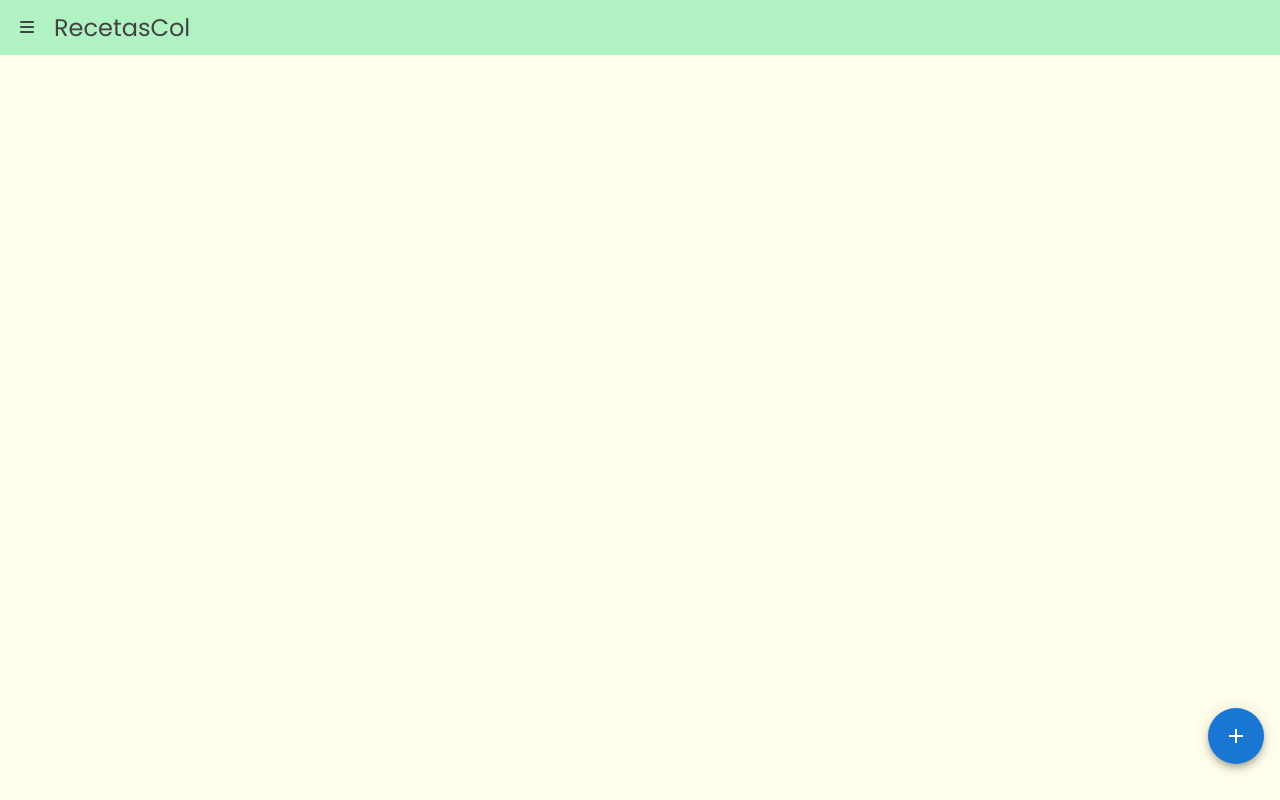
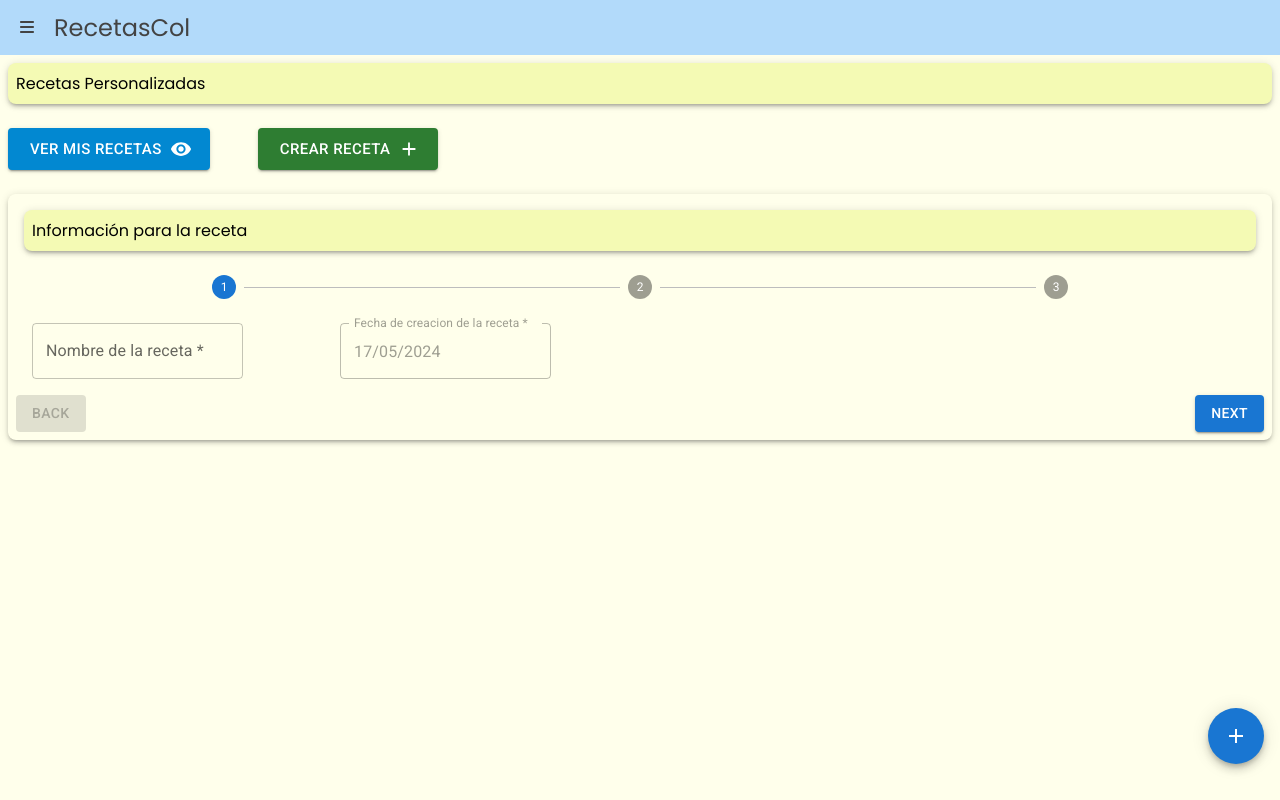
Before and after one commit to ChommclitosDeveloper/cyc-react, a React (Create React App) app: page /personalizadas/formulario in a window 1280 px wide. Built offline with nearby package versions, Linux system fonts and the light colour scheme.

Commit message:
Fondo, Formulario

```diff
--- a/src/App.tsx
+++ b/src/App.tsx
@@ -41,8 +41,8 @@ const AppContent: React.FC = () => {
         <Route path="/preparacion" element={<Preparacion/>} />
         <Route path="/nutricion" element={<ValorNutricional/>} />
         <Route path="/reseña historica" element={<Reseña/>} />
-        <Route path="/personalizadas" element={<Personalizadas/>} />
-        <Route path="/formulario" element={<Formulario/>} />
+        <Route path="/personalizadas/*" element={<Personalizadas/>} />
+        <Route path="formulario" element={<Formulario />} />
       </Routes>
       </div>
       {!hideNavBar && <FloatingButton />} {/* Añadir el botón flotante */}
--- a/src/components/FloatingButton/FloatingButton.tsx
+++ b/src/components/FloatingButton/FloatingButton.tsx
@@ -3,10 +3,6 @@ import Box from '@mui/material/Box';
 import SpeedDial from '@mui/material/SpeedDial';
 import SpeedDialIcon from '@mui/material/SpeedDialIcon';
 import SpeedDialAction from '@mui/material/SpeedDialAction';
-import FileCopyIcon from '@mui/icons-material/FileCopyOutlined';
-import SaveIcon from '@mui/icons-material/Save';
-import PrintIcon from '@mui/icons-material/Print';
-import ShareIcon from '@mui/icons-material/Share';
 import ArrowBackIcon from '@mui/icons-material/ArrowBack';
 import HomeIcon from '@mui/icons-material/Home'; // Importa el ícono de Home
 import { useNavigate } from 'react-router-dom';
--- a/src/components/Formulario/formulario.tsx
+++ b/src/components/Formulario/formulario.tsx
@@ -1,7 +1,16 @@
-import React, { useState, ChangeEvent } from 'react';
-import { Stepper, Step, StepLabel, Button, Typography, TextField, Box } from '@mui/material';
+import React, { useState, ChangeEvent } from "react";
+import {
+  Stepper,
+  Step,
+  StepLabel,
+  Button,
+  Typography,
+  TextField,
+  Box,
+} from "@mui/material";
+import Grid from "@mui/material/Grid";
 
-const steps = ['Step 1', 'Step 2', 'Step 3'];
+const steps = ["", "", ""];
 
 interface FormValues {
   step1Field: string;
@@ -12,9 +21,9 @@ interface FormValues {
 const FormStepper: React.FC = () => {
   const [activeStep, setActiveStep] = useState(0);
   const [formValues, setFormValues] = useState<FormValues>({
-    step1Field: '',
-    step2Field: '',
-    step3Field: '',
+    step1Field: "",
+    step2Field: "",
+    step3Field: "",
   });
 
   const handleNext = () => {
@@ -36,9 +45,9 @@ const FormStepper: React.FC = () => {
   const handleReset = () => {
     setActiveStep(0);
     setFormValues({
-      step1Field: '',
-      step2Field: '',
-      step3Field: '',
+      step1Field: "",
+      step2Field: "",
+      step3Field: "",
     });
   };
 
@@ -46,16 +55,29 @@ const FormStepper: React.FC = () => {
     switch (step) {
       case 0:
         return (
-          <div>
+          <Box sx={{ flexGrow: 1, p: 1 }}>
+            <Grid container spacing={2} sx={{ p: 1, pt: 2 }}>
+              <Grid item xs={12}>
+                <Grid container spacing={2}>
+                  <Grid item xs={3}>
                     <TextField
-              name="step1Field"
-              label="Step 1 Field"
-              value={formValues.step1Field}
-              onChange={handleChange}
-              fullWidth
-              margin="normal"
+                      id="outlined-basic"
+                      label="Nombre de la receta *"
+                      variant="outlined"
                     />
-          </div>
+                  </Grid>
+                  <Grid item xs={3}>
+                    <TextField
+                      disabled
+                      id="outlined-disabled"
+                      label="Fecha de creacion de la receta *"
+                      defaultValue="17/05/2024"
+                    />
+                  </Grid>
+                </Grid>
+              </Grid>
+            </Grid>
+          </Box>
         );
       case 1:
         return (
@@ -84,12 +106,24 @@ const FormStepper: React.FC = () => {
           </div>
         );
       default:
-        return 'Unknown step';
+        return "Unknown step";
     }
   };
 
   return (
-    <Box sx={{ width: '100%', marginTop: 5 }}>
+    <Box sx={{ width: "100%" }}>
+      <Box
+        sx={{
+          m: 1,
+          mb: 3,
+          boxShadow: 3,
+          borderRadius: 2,
+          p: 1,
+          bgcolor: "#f4fab4",
+        }}
+      >
+        Información para la receta
+      </Box>
       <Stepper activeStep={activeStep} alternativeLabel>
         {steps.map((label) => (
           <Step key={label}>
@@ -100,14 +134,20 @@ const FormStepper: React.FC = () => {
       <div>
         {activeStep === steps.length ? (
           <div>
-
             <Button onClick={handleReset}>Guardar otra receta</Button>
           </div>
         ) : (
           <div>
             {getStepContent(activeStep)}
-            <Box sx={{ display: 'flex', flexDirection: 'row', pt: 2 }}>
+            <Grid
+              container
+              direction="row"
+              justifyContent="space-between"
+              alignItems="center"
+            >
+              <Grid item>
                 <Button
+                  variant="contained"
                   color="inherit"
                   disabled={activeStep === 0}
                   onClick={handleBack}
@@ -115,11 +155,13 @@ const FormStepper: React.FC = () => {
                 >
                   Back
                 </Button>
-              <Box sx={{ flex: '1 1 auto' }} />
-              <Button onClick={handleNext}>
-                {activeStep === steps.length - 1 ? 'Finish' : 'Next'}
+              </Grid>
+              <Grid item>
+                <Button variant="contained" onClick={handleNext}>
+                  {activeStep === steps.length - 1 ? "Finish" : "Next"}
                 </Button>
-            </Box>
+              </Grid>
+            </Grid>
           </div>
         )}
       </div>
--- a/src/components/NavBar/NavBar.css
+++ b/src/components/NavBar/NavBar.css
@@ -1,7 +1,7 @@
 /* NavBar.css */
 
 .navbar {
-  background-color: #b0f2c2;
+  background-color: #b2dafa;
 
   display: flex;
   justify-content: space-between;
@@ -37,7 +37,7 @@
   left: -250px;
   width: 250px;
   height: 100%;
-  background-color: #b0f2c2;
+  background-color: #b2dafa;
   transition: left 0.3s ease;
   z-index: 999;
 }
--- a/src/components/homepage/Homepage.css
+++ b/src/components/homepage/Homepage.css
@@ -3,7 +3,7 @@
 .homepage {
   background: url(/public/Light\ theme.png);
   background-size: cover;
-  height: 100vh;
+
 }
 
 .header {
--- a/src/components/personalizadas/Personalizadas.tsx
+++ b/src/components/personalizadas/Personalizadas.tsx
@@ -1,17 +1,84 @@
-import Box from '@mui/material/Box'
-import Grid from '@mui/material/Grid'
-import React from 'react'
+import Box from "@mui/material/Box";
+import Button from "@mui/material/Button";
+import Grid from "@mui/material/Grid";
+import AddIcon from "@mui/icons-material/Add";
+import RemoveRedEyeIcon from "@mui/icons-material/RemoveRedEye";
+import {
+  BrowserRouter as Router,
+  Routes,
+  Route,
+  useLocation,
+  Link,
+} from "react-router-dom";
+import React from "react";
+import Formulario from "../Formulario/formulario";
 
 const Personalizadas = () => {
   return (
-    <Box sx={{flexGrow: 1}}>
+    <Box sx={{ flexGrow: 1 }}>
       <Grid container spacing={2}>
-        <Grid item xs>
-          <Box sx={{ m:1, boxShadow:3, borderRadius:2, p:1, bgcolor:'#add5fa' }}>Recetas Personalizadas</Box>
+        <Grid item xs={12}>
+          <Box
+            sx={{
+              m: 1,
+              boxShadow: 3,
+              borderRadius: 2,
+              p: 1,
+              bgcolor: "#f4fab4",
+            }}
+          >
+            Recetas Personalizadas
+          </Box>
+        </Grid>
+        <Grid item xs={12}>
+          <Grid
+            container
+            direction="row"
+            justifyContent="flex-center"
+            alignItems="center"
+            spacing={6}
+            sx={{ pl: 1 }}
+          >
+            <Grid item>
+              <Button
+                variant="contained"
+                size="large"
+                color="info"
+                endIcon={<RemoveRedEyeIcon />}
+              >
+                Ver mis recetas
+              </Button>
+            </Grid>
+            <Grid item>
+              <Button
+                variant="contained"
+                size="large"
+                color="success"
+                endIcon={<AddIcon />}
+                href="formulario"
+              >
+                Crear receta
+              </Button>
+            </Grid>
+          </Grid>
+        </Grid>
+        <Grid item xs={12}>
+          <Box
+            sx={{
+              m: 1,
+              boxShadow: 3,
+              borderRadius: 2,
+              p: 1,
+            }}
+          >
+            <Routes>
+              <Route path="formulario" element={<Formulario />} />
+            </Routes>
+          </Box>
         </Grid>
       </Grid>
     </Box>
-  )
-}
+  );
+};
 
-export default Personalizadas
+export default Personalizadas;
--- a/src/components/regiones/Regiones.css
+++ b/src/components/regiones/Regiones.css
@@ -1,6 +1,7 @@
 .regiones {
-  background: url(/public/RegisterAndLogin.jpg);
+  background-image: url(/public/Light\ theme.png);
   background-size: cover;
+
 }
 
 .header {
```
Also changed, not shown: 1 other file (tests, documents, lock files or other folders). Lines whose indentation alone changed are shown as unchanged.
